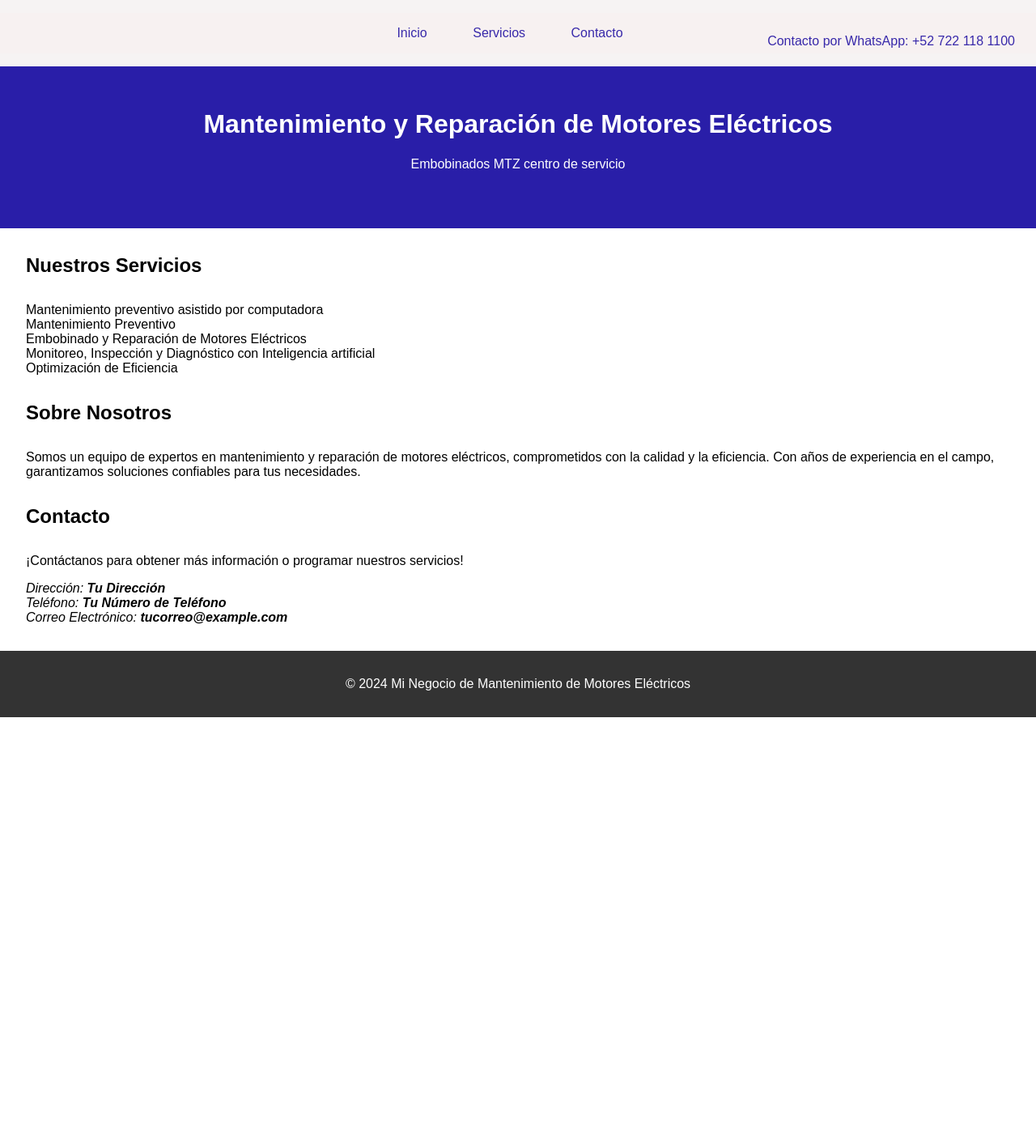
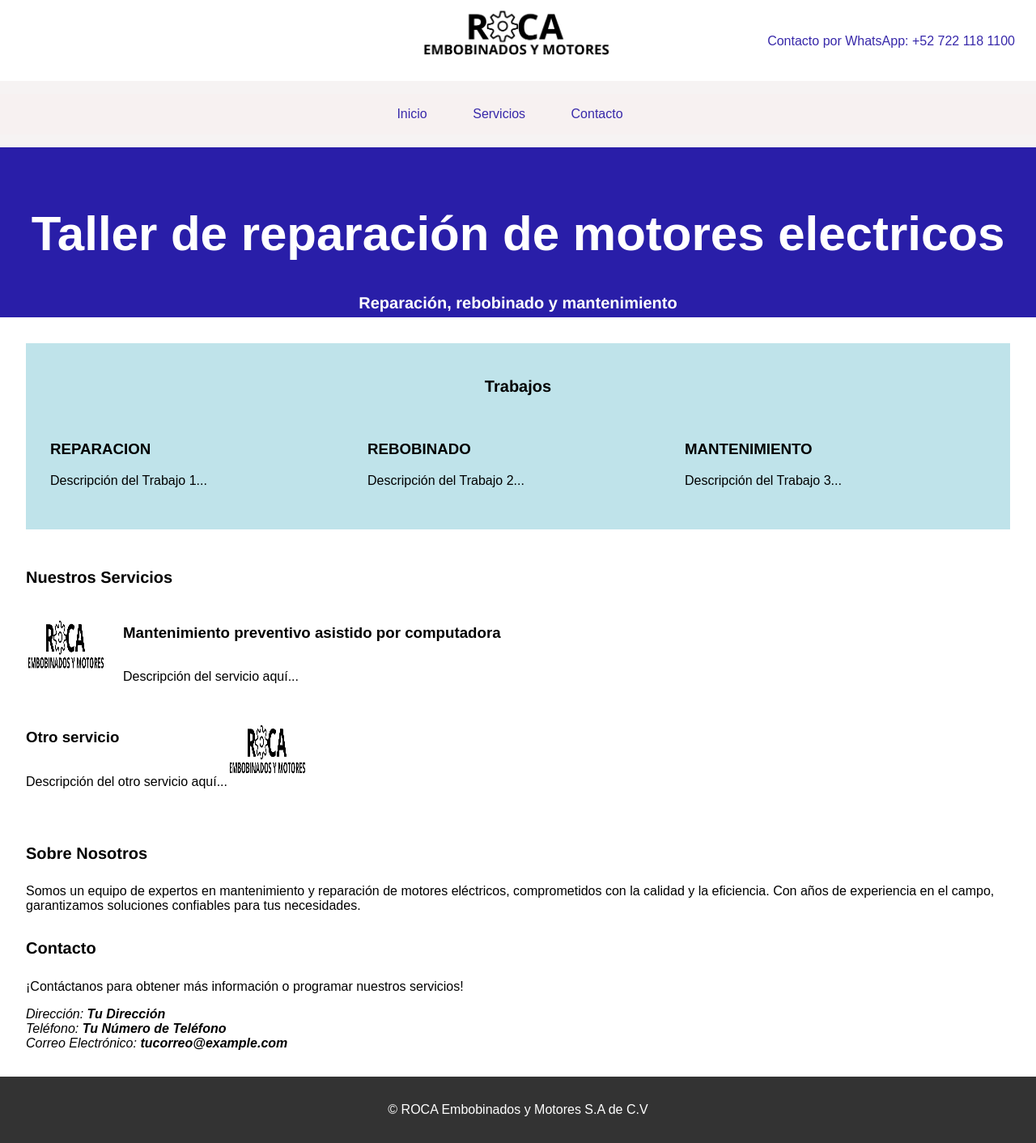
Before and after one commit to Omars2003/MTZ-MOTORS, a Flask app: page / in a window 1280 px wide. Shown: the whole page at 81% size. Before the commit the page ends 886 px from the top, so only its background shows below. Run offline with Flask 3, Linux system fonts and the light colour scheme.

Commit message:
Agregados cambios en el archivo index.html

```diff
--- a/static/style.css
+++ b/static/style.css
@@ -12,15 +12,32 @@
     color: #fff;
     text-align: center;
     padding: 2em; /* Ajusta el padding según sea necesario */
-    height: 200px; /* Ajusta la altura según sea necesario */
+    height: 210px; /* Ajusta la altura según sea necesario */
     box-sizing: border-box; /* Incluye el padding en el cálculo de la altura */
 }
+h1 {
+    font-size: 60px; /* Tamaño de fuente más grande */
+    font-family: Arial, sans-serif; /* Cambio de tipo de fuente */
+}
+
+
+/* En tu archivo style.css */
+h2 {
+    font-size: 20px; /* Tamaño de fuente más grande */
+    font-family: "Helvetica Neue", Helvetica, Arial, sans-serif; /* Cambio de tipo de fuente */
+}
+
 
 nav {
     background-color: #f6f3f3;
     overflow: hidden;
 }
 
+.logo img {
+    height: 100px; /* Tamaño deseado para el logo */
+    display: block; /* Para centrar verticalmente */
+    margin: auto; /* Para centrar verticalmente */
+}
 nav ul {
     list-style: none;
     margin: 2;
@@ -78,3 +95,79 @@
     padding: 1em;
     margin-top: 2em; /* Ajusta este valor según sea necesario */
 }
+
+#titulo-servicios {
+    text-align: center; /* Centra el texto */
+    font-size: 40px; /* Aumenta el tamaño de la letra */
+}
+
+li img {                    /*IMAGENES*/
+    width: 50px; /* Ajusta el ancho según sea necesario */
+    height: auto; /* Mantén la proporción de aspecto */
+    margin-right: 20px; /* Espacio entre la imagen y el texto */
+}
+/* En tu archivo style.css */
+.service-grid {
+    display: grid;
+    grid-template-columns: repeat(auto-fill, minmax(200px, 1fr)); /* Una columna con ancho mínimo de 200px */
+    gap: 20px; /* Espacio entre las imágenes */
+}
+
+/* En tu archivo style.css */
+/* En tu archivo style.css */
+/* En tu archivo style.css */
+#services {
+    display: flex;
+    flex-direction: column; /* Establece la dirección de los elementos flexibles */
+}
+
+.service {
+    display: flex;
+    flex-direction: row; /* Establece la dirección de los elementos flexibles */
+    margin-bottom: 20px; /* Espacio entre los servicios */
+}
+
+.service img {
+    width: 100px; /* Ancho deseado para la imagen */
+    margin-right: 20px; /* Espacio entre la imagen y la información del servicio */
+}
+
+.service-info {
+    display: flex;
+    flex-direction: column; /* Establece la dirección de los elementos flexibles */
+}
+
+/* Invierte el orden de los elementos en los servicios impares */
+.service:nth-child(odd) img {
+    order: 2;
+}
+
+.service:nth-child(odd) .service-info {
+    order: 1;
+}
+
+
+
+
+
+
+#Trabajos {
+    text-align: center; /* Centra el contenido horizontalmente */
+    padding: 25px 0; /* Espaciado interno para la sección */
+    background-color: #2ba3b84d; /* Color de fondo de la sección */
+}
+
+.work-container {
+    display: flex;
+    justify-content: space-between; /* Distribuye los elementos en la fila */
+    margin: 0 auto; /* Centra el contenedor horizontalmente */
+    max-width: 1400px; /* Ancho máximo del contenedor */
+    padding: 0 20px; /* Espaciado interno para los extremos de la sección */
+}
+
+.work {
+    flex: 1; /* Ocupa el mismo ancho */
+    text-align: left; /* Alinea el texto a la izquierda */
+    border: 1px; /* Borde para separar los cuadros */
+    padding: 10px; /* Espaciado interno para los cuadros */
+}
--- a/templates/index.html
+++ b/templates/index.html
@@ -6,8 +6,17 @@
     <meta charset="UTF-8">
     <meta name="viewport" content="width=device-width, initial-scale=1.0">
     <link rel="stylesheet" href="{{ url_for('static', filename='style.css') }}">
-    <title> Mantenimiento de Motores Eléctricos</title>
+    <link rel="icon" href="static/ROCA1.png" type="image/x-icon">
+    <link rel="shortcut icon" href="static/ROCA1.png" type="image/x-icon">
+
+
+
+    <title>ROCA - Embobinados y Motores</title>
+    <div class="logo">
+        <img src="static/ROCA1.png" alt="Logo de tu empresa">
+    </div>
 </head>
+
 <body>
     <nav>
         <ul>
@@ -23,20 +32,48 @@
     </nav>
 
     <header>
-        <h1>Mantenimiento y Reparación de Motores Eléctricos</h1>
-        <p>Embobinados MTZ centro de servicio</p>
+        <h1>Taller de reparación de motores electricos </h1>
+        <h2>Reparación, rebobinado y mantenimiento </h2>
     </header>
+
+    <section id="Trabajos">
+        <h2>Trabajos</h2>
+        <div class="work-container">
+            <div class="work">
+                <h3>REPARACION</h3>
+                <p>Descripción del Trabajo 1...</p>
+            </div>
+            <div class="work">
+                <h3>REBOBINADO</h3>
+                <p>Descripción del Trabajo 2...</p>
+            </div>
+            <div class="work">
+                <h3>MANTENIMIENTO</h3>
+                <p>Descripción del Trabajo 3...</p>
+            </div>
+        </div>
+    </section>
+
 
     <section id="services">
         <h2>Nuestros Servicios</h2>
-        <ul>
-            <li>Mantenimiento preventivo asistido por computadora</li>
-            <li>Mantenimiento Preventivo</li>
-            <li>Embobinado y Reparación de Motores Eléctricos</li>
-            <li>Monitoreo, Inspección y Diagnóstico con Inteligencia artificial</li>
-            <li>Optimización de Eficiencia</li>
-        </ul>
+        <div class="service">
+            <img src="static/ROCA1.png" alt="Servicio 1">
+            <div class="service-info">
+                <h3>Mantenimiento preventivo asistido por computadora</h3>
+                <p>Descripción del servicio aquí...</p>
+            </div>
+        </div>
+        <div class="service">
+            <img src="static/ROCA1.png" alt="Servicio 2">
+            <div class="service-info">
+                <h3>Otro servicio</h3>
+                <p>Descripción del otro servicio aquí...</p>
+            </div>
+        </div>
+        <!-- Repite para los demás servicios -->
     </section>
+
 
     <section id="about-us">
         <h2>Sobre Nosotros</h2>
@@ -55,7 +92,7 @@
 
 
     <footer>
-        <p>&copy; 2024 Mi Negocio de Mantenimiento de Motores Eléctricos</p>
+        <p>&copy; ROCA Embobinados y Motores S.A de C.V</p>
     </footer>
 </body>
 </html>
```
Also changed, not shown: static/d.png (renamed from static/drone in mexico.png).
